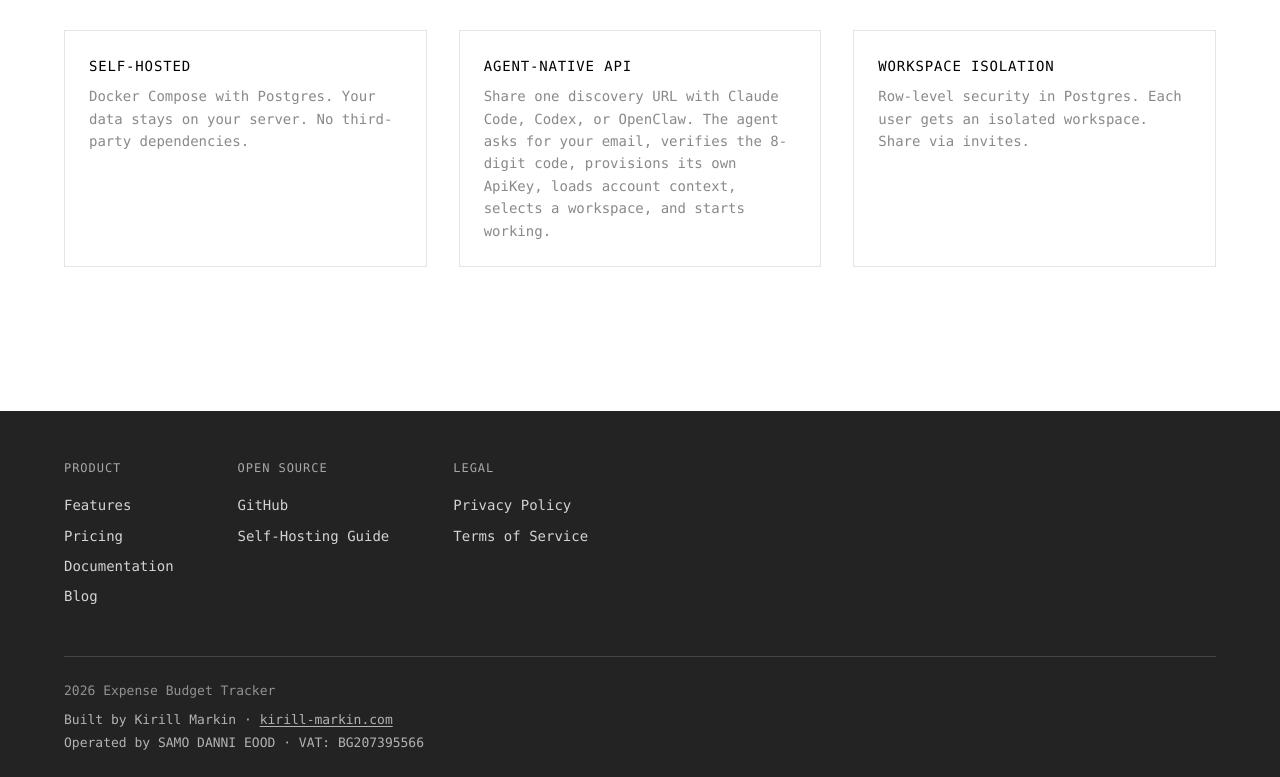
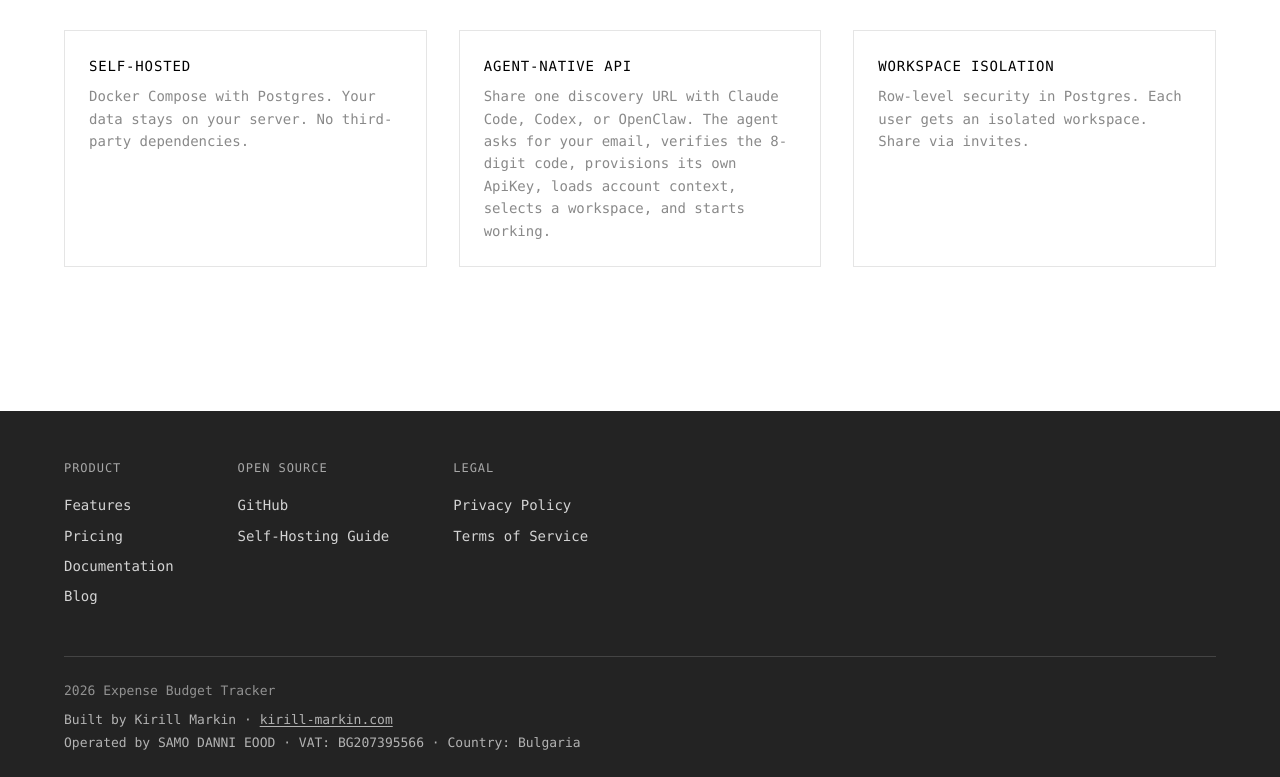
Before and after one commit to kirill-markin/expense-budget-tracker-website, a Next.js app: page / in a window 1280 px wide. Shown: the part 907-1684 px from the top of the page. Built offline with nearby package versions, Linux system fonts and the light colour scheme; no server answers.

Commit message:
Add Bulgaria to legal footer details

```diff
--- a/src/components/Footer.tsx
+++ b/src/components/Footer.tsx
@@ -46,7 +46,7 @@ export const Footer: React.FC = () => {
               </a>
             </span>
             <span className={styles.attributionLine}>
-              Operated by SAMO DANNI EOOD · VAT: BG207395566
+              Operated by SAMO DANNI EOOD · VAT: BG207395566 · Country: Bulgaria
             </span>
           </div>
         </div>
```
